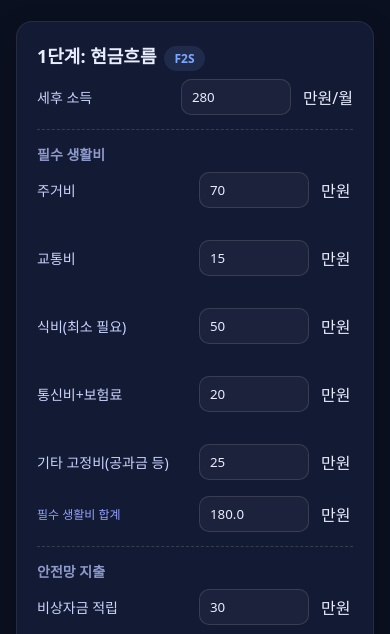
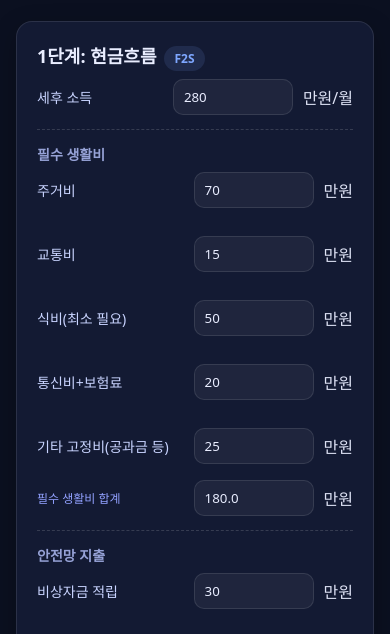
Before and after one commit to Nowko/dmp-f2s-worksheet, a plain HTML site: page index.html in a window 390 px wide. Shown: the part 175-809 px from the top of the page. Drawn offline with Linux system fonts and the light colour scheme.

Commit message:
Update index.html

```diff
--- a/index.html
+++ b/index.html
@@ -4,41 +4,92 @@
   <meta charset="utf-8" />
   <meta name="viewport" content="width=device-width, initial-scale=1" />
   <title>DMP — 욕망 해소 자금 산출 워크시트</title>
-  <style>
-    :root { --bg:#0b1020; --card:#131a33; --muted:#9fb0ff; --text:#e9edff; --accent:#7ea7ff; --danger:#ff7e7e; --ok:#7effb6; }
-    * { box-sizing: border-box; font-family: ui-sans-serif, system-ui, -apple-system, Segoe UI, Roboto, 'Apple SD Gothic Neo','Noto Sans KR', 'Malgun Gothic', Arial, sans-serif; }
-    body { margin:0; background:linear-gradient(180deg,#0b1020,#0b1020 50%,#0f1530); color:var(--text); }
-    .wrap { max-width: 980px; margin: 40px auto; padding: 0 16px; }
-    .title { font-size: 28px; font-weight: 800; letter-spacing: -0.3px; margin-bottom: 4px;}
-    .subtitle { color: var(--muted); margin-bottom: 24px; }
-    .card { background: var(--card); border: 1px solid rgba(255,255,255,0.08); border-radius: 16px; padding: 20px; margin-bottom: 18px; box-shadow: 0 8px 24px rgba(0,0,0,0.25);}
-    .grid { display: grid; grid-template-columns: 1fr 1fr; gap: 16px; }
-    .row { display:flex; gap:8px; align-items:center; margin: 8px 0; }
-    label { flex:1; color:#c9d4ff; font-size:14px; }
-    input[type="number"] { width: 140px; padding: 8px 10px; border-radius: 10px; border: 1px solid rgba(255,255,255,0.12); background: rgba(255,255,255,0.04); color: var(--text); outline: none; }
-    input::placeholder { color: #93a3ff; opacity: .6; }
-    .hint { color:#92a1ff; font-size:12px; }
-    .muted { color:#b7c4ff; opacity:.75; font-size:14px; }
-    .section-title { font-weight: 800; margin-bottom: 8px; font-size: 18px; }
-    .pill { display:inline-block; padding: 4px 10px; border-radius: 999px; background: rgba(126,167,255,0.12); color: var(--accent); font-weight:700; font-size:12px; margin-left:8px;}
-    .result { font-size: 20px; font-weight: 800; }
-    .result.ok { color: var(--ok); }
-    .result.warn { color: var(--danger); }
-    .btns { display:flex; gap:10px; flex-wrap:wrap; }
-    button { background: linear-gradient(180deg, #2a3a7d, #24336b); border:1px solid rgba(255,255,255,0.12); color:var(--text); padding:10px 14px; border-radius:12px; cursor:pointer; }
-    button.secondary { background: rgba(255,255,255,0.05); }
-    button.danger { background: linear-gradient(180deg, #7d2a2a, #6b2424); }
-    .small { font-size:13px; }
-    .footer { opacity:.75; font-size:12px; margin-top: 8px;}
-    .hr { border-top:1px dashed rgba(255,255,255,0.15); margin: 14px 0; }
-    .note { background: rgba(255,255,255,0.04); border:1px solid rgba(255,255,255,0.08); border-radius:12px; padding:10px 12px; font-size:13px; color:#cdd6ff;}
-    .k { width:auto; min-width: 44px; text-align:left; padding-left:4px; }
-    @media (max-width: 760px){
-      .grid {grid-template-columns:1fr;}
-      .k { min-width: 36px; }           /* 모바일 더 타이트 */
-      input[type="number"]{ width: 110px; } /* 120→110 */
-}
-  </style>
+ <style>
+  /* Theme */
+  :root{
+    --bg:#0b1020; --card:#131a33; --muted:#9fb0ff; --text:#e9edff;
+    --accent:#7ea7ff; --danger:#ff7e7e; --ok:#7effb6; --border:rgba(255,255,255,.10);
+  }
+  *{ box-sizing:border-box; font-family:ui-sans-serif,system-ui,-apple-system,Segoe UI,Roboto,'Apple SD Gothic Neo','Noto Sans KR','Malgun Gothic',Arial,sans-serif; }
+  body{ margin:0; background:linear-gradient(180deg,#0b1020,#0b1020 50%,#0f1530); color:var(--text); }
+
+  /* Layout */
+  .wrap{ max-width:980px; margin:40px auto; padding:0 16px; }
+  .title{ font-size:28px; font-weight:800; letter-spacing:-.3px; margin-bottom:4px; }
+  .subtitle{ color:var(--muted); margin-bottom:24px; }
+
+  .card{
+    background:var(--card); border:1px solid var(--border);
+    border-radius:16px; padding:20px; margin-bottom:18px;
+    box-shadow:0 8px 24px rgba(0,0,0,.25);
+  }
+
+  /* Two-column groups inside a card */
+  .grid{ display:grid; grid-template-columns:1fr 1fr; gap:14px; }
+
+  /* One row = label | input | unit  (tight spacing) */
+  .row{
+    display:grid;
+    grid-template-columns:minmax(0,1fr) auto auto; /* label | input | unit */
+    align-items:center;
+    column-gap:10px;          /* label–input 간격 */
+    margin:8px 0;
+  }
+
+  label{ color:#c9d4ff; font-size:14px; }
+
+  input[type="number"]{
+    width:150px; padding:8px 10px;
+    border-radius:10px; border:1px solid var(--border);
+    background:rgba(255,255,255,.05); color:var(--text); outline:none;
+  }
+  input::placeholder{ color:#93a3ff; opacity:.6; }
+
+  /* Unit right next to input */
+  .k{
+    width:auto; min-width:max-content;
+    text-align:left; margin-left:4px; opacity:.95;
+  }
+
+  .hint{ color:#92a1ff; font-size:12px; }
+  .muted{ color:#b7c4ff; opacity:.8; font-size:14px; }
+  .section-title{ font-weight:800; margin-bottom:8px; font-size:18px; }
+  .pill{
+    display:inline-block; padding:4px 10px; border-radius:999px;
+    background:rgba(126,167,255,.12); color:var(--accent);
+    font-weight:700; font-size:12px; margin-left:8px;
+  }
+
+  .result{ font-size:20px; font-weight:800; }
+  .result.ok{ color:var(--ok); }
+  .result.warn{ color:var(--danger); }
+
+  .btns{ display:flex; gap:10px; flex-wrap:wrap; }
+  button{
+    background:linear-gradient(180deg,#2a3a7d,#24336b);
+    border:1px solid var(--border); color:var(--text);
+    padding:10px 14px; border-radius:12px; cursor:pointer;
+  }
+  button.secondary{ background:rgba(255,255,255,.05); }
+  button.danger{ background:linear-gradient(180deg,#7d2a2a,#6b2424); }
+  .small{ font-size:13px; }
+
+  .footer{ opacity:.75; font-size:12px; margin-top:8px; }
+  .hr{ border-top:1px dashed rgba(255,255,255,.15); margin:14px 0; }
+  .note{
+    background:rgba(255,255,255,.04); border:1px solid var(--border);
+    border-radius:12px; padding:10px 12px; font-size:13px; color:#cdd6ff;
+  }
+
+  /* Mobile */
+  @media (max-width:760px){
+    .grid{ grid-template-columns:1fr; gap:12px; }
+    .row{ column-gap:8px; }
+    input[type="number"]{ width:120px; }
+    .k{ margin-left:2px; }
+  }
+</style>
+
 </head>
 <body>
   <div class="wrap">
```
